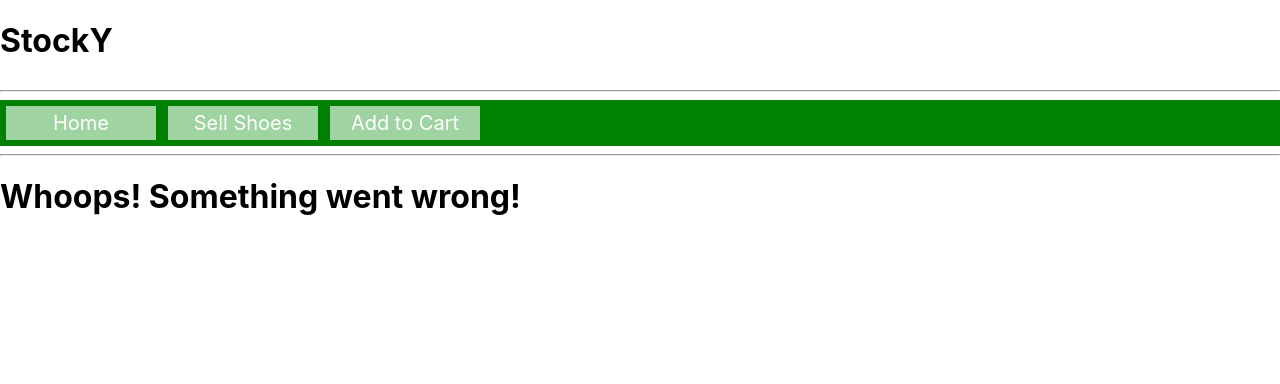
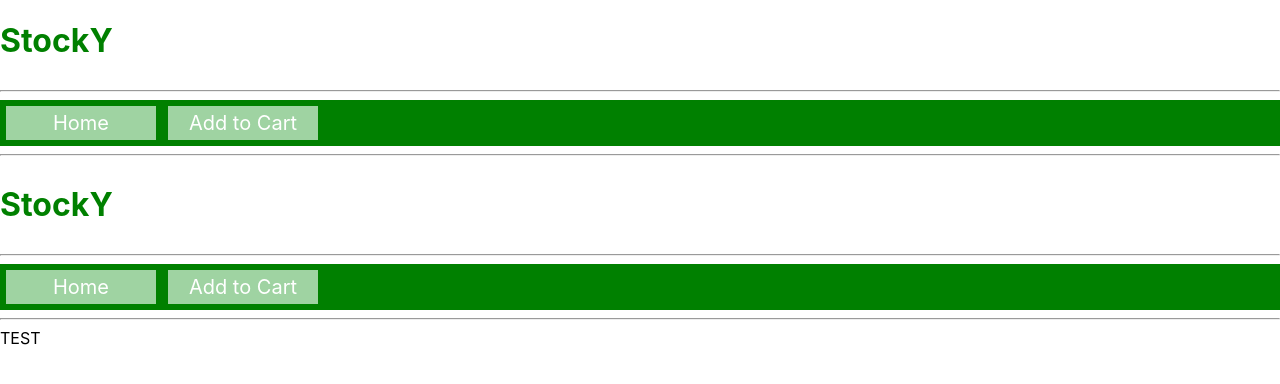
Before and after one commit to alpogi2dmax/alpogi2dmax-stocky, a React (Create React App) app: page /feature in a window 1280 px wide. Shown: the top 384 px of the page. Built offline with nearby package versions, Linux system fonts and the light colour scheme; data requests are answered from the project's data file.

Commit message:
move all components as child components of app

```diff
--- a/db.json
+++ b/db.json
@@ -5,8 +5,8 @@
       "name": "Jordan 1 Retro High OG",
       "alias": "Chicago Lost and Found",
       "image": "./images/j1lost.png",
-      "price": 380,
-      "stock": 97
+      "price": 236,
+      "stock": 49
     },
     {
       "id": "2",
@@ -14,7 +14,7 @@
       "alias": "Undefeated",
       "image": "./images/undefeated.png",
       "price": 16217,
-      "stock": 98
+      "stock": 18
     },
     {
       "id": "3",
@@ -22,7 +22,7 @@
       "alias": "Red October",
       "image": "./images/redoctober.png",
       "price": 9500,
-      "stock": 100
+      "stock": 11
     },
     {
       "id": "4",
@@ -30,7 +30,7 @@
       "alias": "Freddy Krueger",
       "image": "./images/freddy.png",
       "price": 1500,
-      "stock": 100
+      "stock": 90
     },
     {
       "id": "5",
@@ -38,7 +38,7 @@
       "alias": "Jarritos",
       "image": "./images/jarritos.png",
       "price": 595,
-      "stock": 100
+      "stock": 99
     },
     {
       "id": "6",
--- a/src/AddToCart.js
+++ b/src/AddToCart.js
@@ -1,9 +1,13 @@
 import React, { useState, useEffect } from 'react'
 import NavBar from './NavBar'
+import './App.css';
 import { useNavigate } from 'react-router-dom'
 import { useParams } from 'react-router-dom'
+import { useOutletContext } from 'react-router-dom';
 
 function AddToCart() {
+
+    const rerender = useOutletContext()
 
 
     const params = useParams();
@@ -36,17 +40,16 @@ function AddToCart() {
                 stock: shoe.stock - quantity,
             }),
         })
-        .then((response) => { if (!response.ok) { throw new Error('Network response was not ok'); } return response.json(); })
+        .then((response) => response.json())
         .then(() => {
             setIsPurchased(true)
+            rerender[1]()
             setTimeout(navigate, 3000,'/')
         })
-        .catch(error => console.error(error));
     }
 
     let stockArray = shoe.stock > 20 ? (Array.from({length: 20 + 1 }, (_, i) => i)) : (Array.from({length: shoe.stock + 1 }, (_, i) => i))
 
-    console.log(shoe.stock - quantity)
 
 
     if(!shoe) {
@@ -54,15 +57,12 @@ function AddToCart() {
     }
 
     return(
-        <div>
-            <header className='App-newheader'>
-                <NavBar />
-            </header>
             <div className='addtocart'>
                 <h2>Your are about to Purchase the following item:</h2>
                 <h3>{shoe.name}</h3>
                 <h2>{shoe.alias}</h2>
-                <img src={shoe.image} alt={shoe.alias} />
+                <img className='image' src={shoe.image} alt={shoe.alias} />
+                <img src='./images/undefeated.png' alt='Undefeated' />
 
                 <h4>Unit Price ${shoe.price.toString().replace(/\B(?=(\d{3})+(?!\d))/g, ",")}</h4>
                 <label for='quantity'>Quantity: </label>
@@ -75,9 +75,6 @@ function AddToCart() {
                 <button onClick={handlePurchaseClick}>Purchase Items</button>
                 {isPurchased ? <h3>Thank you for purchasing, you will be redirected to home!</h3>: null }
             </div>
-
-
-        </div>
     )
 }
 
--- a/src/App.js
+++ b/src/App.js
@@ -2,13 +2,15 @@ import React, { useState, useEffect } from 'react'
 import logo from './logo.svg';
 import './App.css';
 import NavBar from './NavBar'
+import { Outlet } from 'react-router-dom';
 import Search from './Search'
 import ShoeList from './ShoeList'
+
 
 function App() {
 
   const [shoes, setShoes] = useState([])
-  const [searchShoe, setSearchShoe] = useState('')
+  // const [searchShoe, setSearchShoe] = useState('')
 
 
   useEffect(() => {
@@ -17,21 +19,24 @@ function App() {
     .then(data => setShoes(data))
   }, [])
 
-  function handleSearchShoe(searchWord) {
-    setSearchShoe(searchWord)
+  function rerender() {
+    fetch('http://localhost:3000/shoes')
+    .then(r => r.json())
+    .then(data => setShoes(data))
   }
 
-  const filteredShoes = shoes.filter(shoe => (shoe.name+' '+shoe.alias).toLowerCase().includes(searchShoe.toLowerCase()))
+  // function handleSearchShoe(searchWord) {
+  //   setSearchShoe(searchWord)
+  // }
+
+  // const filteredShoes = shoes.filter(shoe => (shoe.name+' '+shoe.alias).toLowerCase().includes(searchShoe.toLowerCase()))
 
   return (
     <div>
       <header className='App-newheader'>
         <NavBar />
       </header>
-      <div>
-        <Search onSearchShoe={handleSearchShoe}/>
-        <ShoeList shoes={filteredShoes}/>
-      </div>
+      <Outlet context={[shoes, rerender]}/>
     </div>
   );
 }
--- /dev/null
+++ b/src/Feature.js
@@ -0,0 +1,15 @@
+import React from 'react'
+import NavBar from './NavBar'
+
+function Feature() {
+    return (
+        <div>
+            <header className='App-newheader'>
+                <NavBar />
+            </header>
+            <div>TEST</div>
+        </div>
+    )
+}
+
+export default Feature
--- /dev/null
+++ b/src/Home.js
@@ -0,0 +1,26 @@
+import React, { useState } from 'react'
+import ShoeList from './ShoeList'
+import Search from './Search'
+import { useOutletContext } from 'react-router-dom'
+
+function Home() {
+
+    const shoes = useOutletContext()
+
+    const [searchShoe, setSearchShoe] = useState('')
+
+    function handleSearchShoe(searchWord) {
+        setSearchShoe(searchWord)
+    }
+
+    const filteredShoes = shoes[0].filter(shoe => (shoe.name+' '+shoe.alias).toLowerCase().includes(searchShoe.toLowerCase()))
+
+    return (
+        <div>
+            <Search onSearchShoe={handleSearchShoe}/>
+            <ShoeList shoes={filteredShoes}/>
+        </div>
+    )
+}
+
+export default Home
--- a/src/NavBar.js
+++ b/src/NavBar.js
@@ -1,6 +1,4 @@
 import React from 'react'
-
-
 import { NavLink } from 'react-router-dom'
 import './App.css';
 
@@ -17,18 +15,24 @@ function NavBar() {
                 >
                     Home
                 </NavLink>
-                <NavLink
+                {/* <NavLink
                     to='/sellshoes'
                     className='nav-link'
                 >
                     Sell Shoes
-                </NavLink>
+                </NavLink> */}
                 <NavLink
                     to='/addtocart/:id'
                     className='nav-link'
                 >
                     Add to Cart
                 </NavLink>
+                {/* <NavLink
+                    to='/feature'
+                    className='nav-link'
+                >
+                    Feature
+                </NavLink> */}
             </nav>
             <hr></hr>
 
--- a/src/ShoeCard.js
+++ b/src/ShoeCard.js
@@ -3,8 +3,6 @@ import './App.css';
 import { Link } from 'react-router-dom'
 
 function ShoeCard({shoe}) {
-
-
 
     return (
         <div className='card'>
--- a/src/index.js
+++ b/src/index.js
@@ -6,7 +6,9 @@ import App from './App';
 import reportWebVitals from './reportWebVitals';
 import SellShoes from './SellShoes';
 import AddToCart from './AddToCart';
-import ErrorPage from './ErrorPage'
+import ErrorPage from './ErrorPage';
+import Home from './Home';
+import Feature from './Feature'
 
 const router = createBrowserRouter([
   {
@@ -14,17 +16,23 @@ const router = createBrowserRouter([
     element: <App />,
     errorElement: <ErrorPage />,
     children: [
+      {
+        path: '/',
+        element: <Home />
+      },
+      {
+        path: '/sellshoes',
+        element: <SellShoes />
+      },
+      {
+        path: '/addtocart/:id',
+        element: <AddToCart />
+      },
+      {
+        path: '/feature',
+        element: <Feature />
+      }
     ]
-  },
-  {
-    path: '/sellshoes',
-    element: <SellShoes />,
-    errorElement: <ErrorPage />
-  },
-  {
-    path: '/addtocart/:id',
-    element: <AddToCart />,
-    errorElement: <ErrorPage />
   }
 ])
 
```
